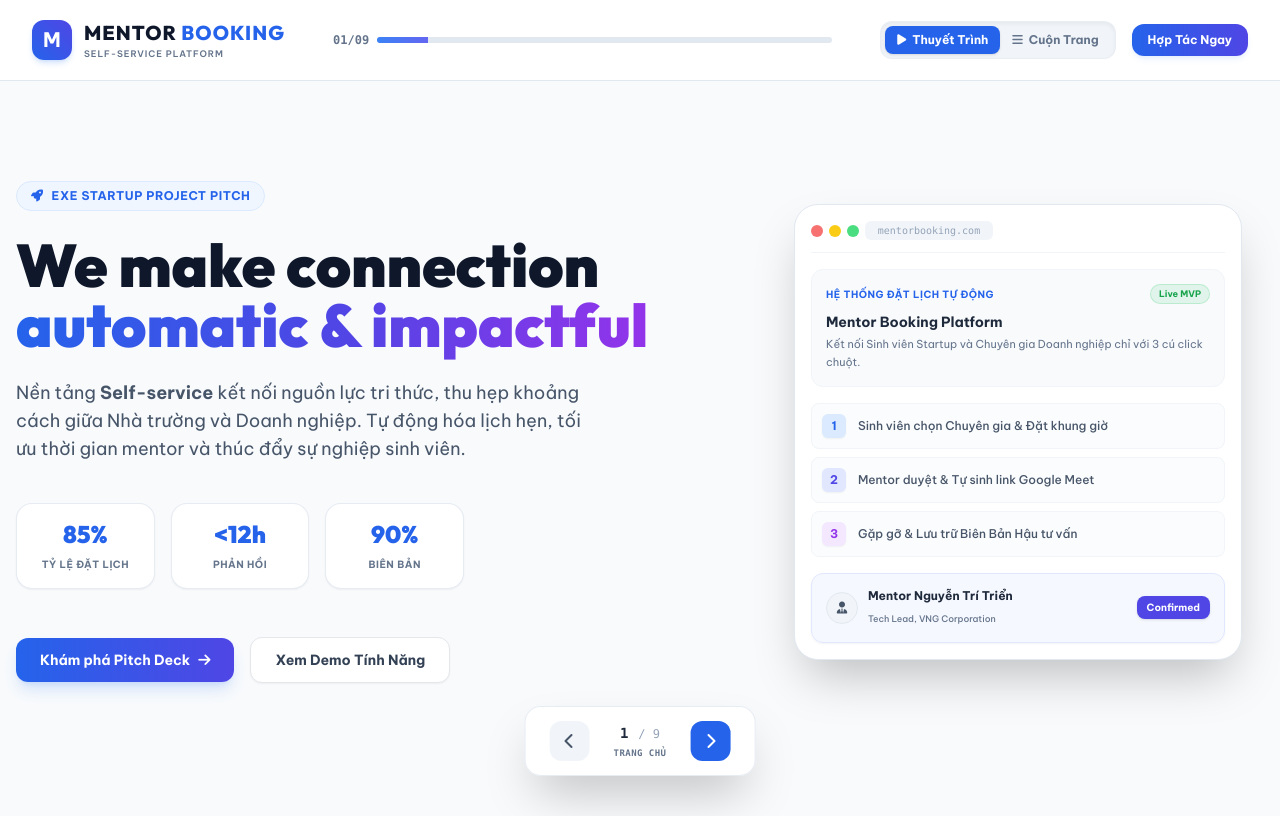
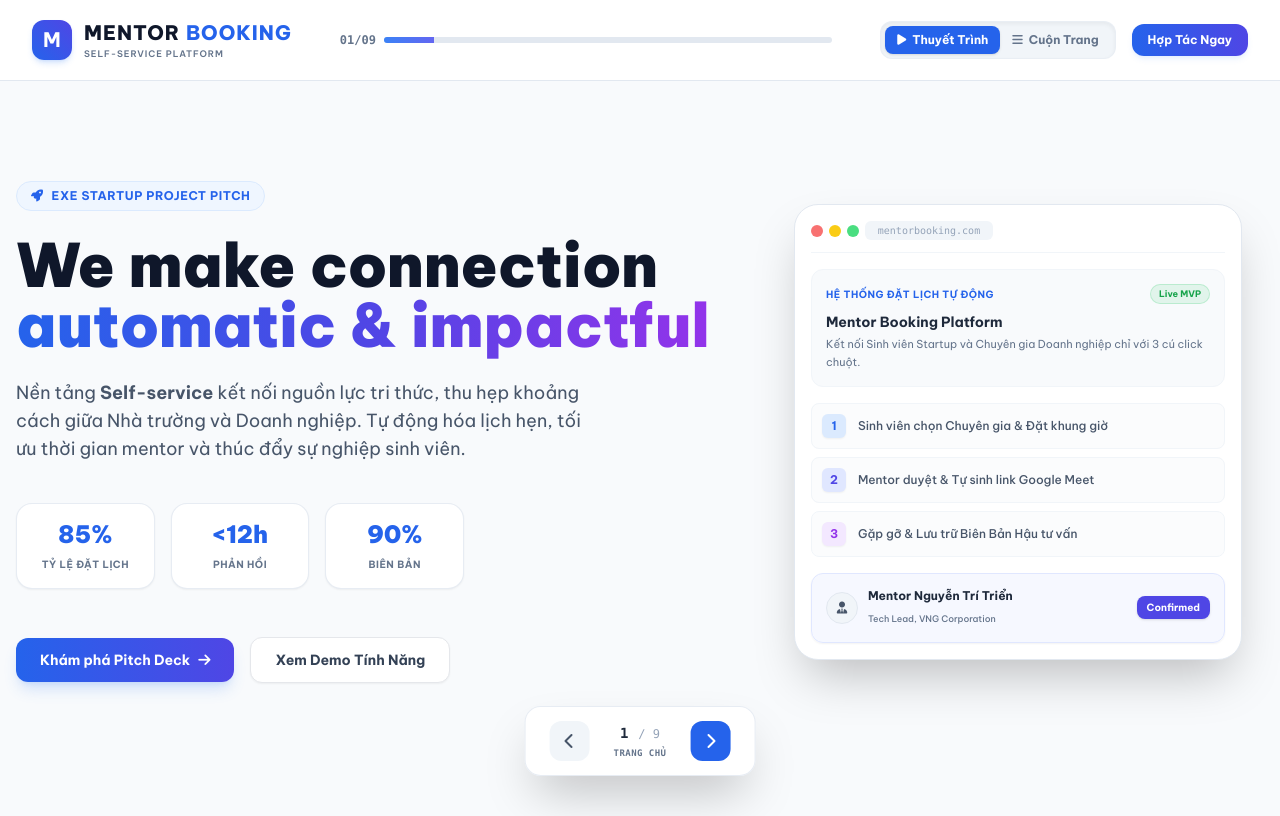
Before and after one commit to PhucAnDev/pict-deck, a plain HTML site: page index.html in a window 1280 px wide. Drawn offline with nearby package versions, Linux system fonts and the light colour scheme.

Commit message:
fix: resolve Vietnamese diacritics font fallback by using Be Vietnam Pro for headings

```diff
--- a/index.html
+++ b/index.html
@@ -18,7 +18,7 @@
                 extend: {
                     fontFamily: {
                         sans: ['Be Vietnam Pro', 'sans-serif'],
-                        outfit: ['Outfit', 'sans-serif'],
+                        outfit: ['Be Vietnam Pro', 'sans-serif'],
                     },
                     colors: {
                         brand: {
```
